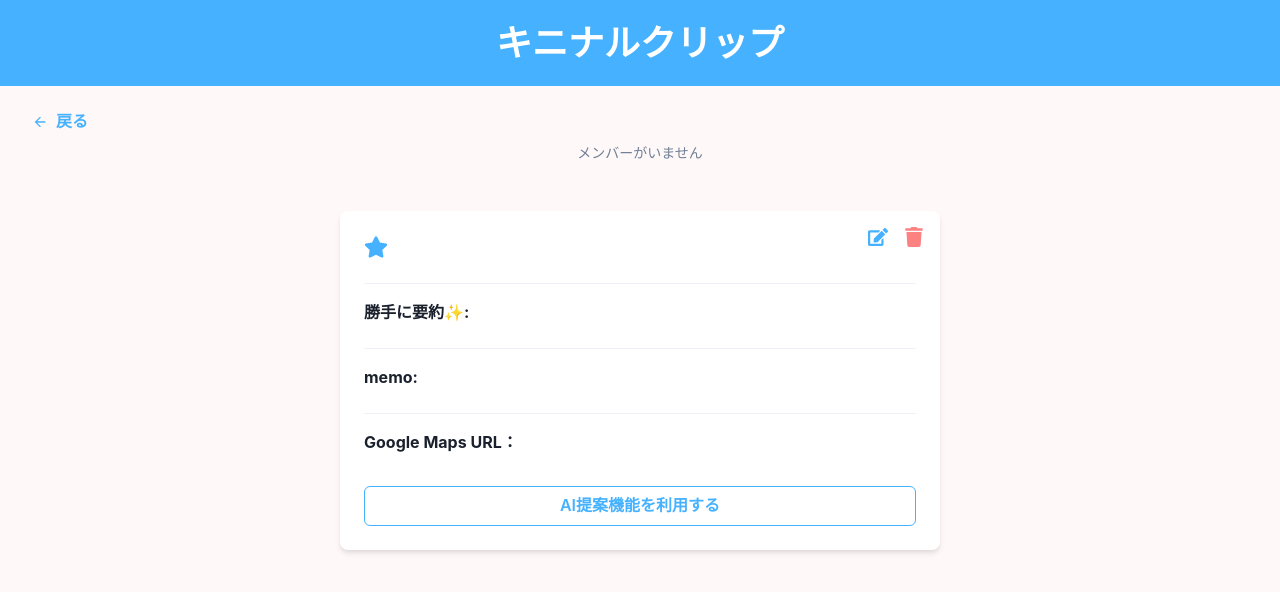
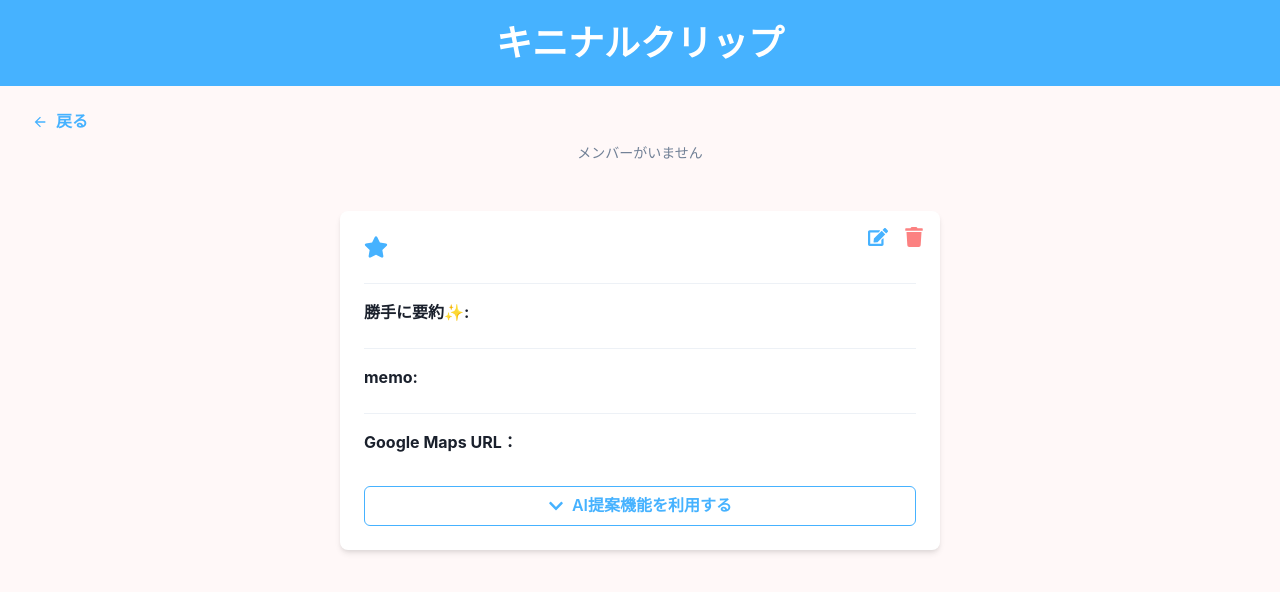
Before and after one commit to Mire0726/kininaru_clip, a Next.js app in the folder frontend/: page /group/1/ideas/1 in a window 1280 px wide. Shown: the top 592 px of the page. Built offline with nearby package versions, Linux system fonts and the light colour scheme; no server answers.

Commit message:
deat: 一旦繋ぎ込み完了

```diff
--- a/frontend/src/app/group/[id]/ideas/[ideaId]/page.tsx
+++ b/frontend/src/app/group/[id]/ideas/[ideaId]/page.tsx
@@ -10,8 +10,12 @@ import { useDeleteIdea } from "@/hooks/useDeleteIdea";
 import { SubHeader } from "@/components/SubHeader";
 import Header from "@/components/header";
 import { useQueryClient } from "@tanstack/react-query";
+import { useFetchRecommend } from "@/hooks/useFetchRecommend";
 import { useToast } from "@chakra-ui/react";
 import { Textarea } from "@chakra-ui/react";
+import { FaChevronDown, FaChevronUp, FaTimes } from "react-icons/fa";
+import { FetchRecommendResponse } from "@/constants/type";
+
 import {
   Button,
   Flex,
@@ -34,6 +38,7 @@ import {
 import { useBreakpointValue } from "@chakra-ui/react";
 import { useRouter } from "next/navigation";
 import { ArrowBackIcon } from "@chakra-ui/icons";
+import RecommendSection from "./recommendSection";
 
 interface Props {
   params: Promise<{ id: string; ideaId: string }>;
@@ -47,6 +52,12 @@ export default function IdeaList({ params }: Props) {
   const { fetchUsers: users } = useFetchUsers(eventId);
   const { fetchEvent: event } = useFetchEvent(eventId);
   const { fetchIdea: idea } = useFetchIdea(eventId, ideaId);
+  const { fetchRecommend: recommends, isLoading } = useFetchRecommend(
+    eventId,
+    ideaId
+  );
+  console.log("recommend", recommends);
+
   const { mutate } = useUpdateIdea();
   const { mutate: deleteIdea } = useDeleteIdea();
   const router = useRouter();
@@ -54,6 +65,7 @@ export default function IdeaList({ params }: Props) {
   const [isEditing, setIsEditing] = useState(false);
   const [editedTitle, setEditedTitle] = useState(idea?.title || "");
   const [editedMemo, setEditedMemo] = useState(idea?.memo || "");
+  const [showRecommend, setShowRecommend] = useState(false);
   useEffect(() => {
     if (idea) {
       setEditedTitle(idea.title || "");
@@ -276,9 +288,15 @@ export default function IdeaList({ params }: Props) {
           color="#46B2FF"
           _hover={{ bg: "#46B2FF", color: "white" }}
           borderRadius="md"
+          onClick={() => setShowRecommend(!showRecommend)}
+          leftIcon={<Icon as={showRecommend ? FaChevronUp : FaChevronDown} />}
+          isLoading={isLoading}
         >
-          AI提案機能を利用する
+          AI提案機能を{showRecommend ? "閉じる" : "利用する"}
         </Button>
+        {showRecommend && (
+          <RecommendSection recommends={recommends} isLoading={isLoading} />
+        )}
       </Box>
     </Flex>
   );
--- /dev/null
+++ b/frontend/src/app/group/[id]/ideas/[ideaId]/recommendSection.tsx
@@ -0,0 +1,45 @@
+import { Box, Text, Link, VStack, Flex, Icon, Spinner } from "@chakra-ui/react";
+import { FaUtensils, FaHotel, FaMapMarkerAlt, FaStar } from "react-icons/fa";
+import { FetchRecommendResponse} from "@/constants/type";
+
+interface RecommendSectionProps {
+  recommends?: FetchRecommendResponse;
+  isLoading: boolean;
+}
+
+const RecommendSection = ({ recommends, isLoading }: RecommendSectionProps) => {
+  if (isLoading) {
+    return <Spinner color="blue.500" size="xl" />;
+  }
+
+  if (!recommends?.recommends.length) {
+    return <Text color="gray.500">おすすめのアイデアはありません。</Text>;
+  }
+
+  return (
+    <VStack spacing={4} align="stretch" mt={4}>
+      {recommends.recommends.map((recommend) => (
+        <Box key={recommend.id} p={4} bg="white" borderRadius="md" boxShadow="md">
+          <Flex justify="space-between">
+            <Text fontSize="lg" fontWeight="bold">
+              おすすめ⭐️ {recommend.name}
+            </Text>
+            <Link href={recommend.url} isExternal>
+              <Icon as={FaStar} color="yellow.500" />
+            </Link>
+          </Flex>
+          <Text fontSize="sm" color="gray.500" mt={2}>
+            {recommend.url}
+          </Text>
+          <Flex mt={2}>
+            <Text whiteSpace="pre-wrap" wordBreak="break-word">
+              おすすめポイント：{recommend.content}
+            </Text>
+          </Flex>
+        </Box>
+      ))}
+    </VStack>
+  );
+};
+
+export default RecommendSection;
--- /dev/null
+++ b/frontend/src/constants/type.tsx
@@ -0,0 +1,15 @@
+export type IdeaTag = "restaurant" | "hotel" | "location" | "other";
+
+// レスポンスの個別アイテムの型
+export interface RecommendItem {
+  id: string;
+  name: string;
+  url: string;
+  idea_id: string;
+  content: string;
+}
+
+// レスポンス全体の型
+export interface FetchRecommendResponse {
+  recommends: RecommendItem[];
+}
--- /dev/null
+++ b/frontend/src/hooks/useFetchRecommend.ts
@@ -0,0 +1,28 @@
+import { useQuery } from "@tanstack/react-query";
+import { API_CONFIG } from "../constants/config";
+import { FetchRecommendResponse} from "../constants/type";
+
+const fetchRecommend = async (
+  eventId: string,
+  ideaId: string
+): Promise<FetchRecommendResponse> => {
+  const response = await fetch(
+    `${API_CONFIG.BASE_URL}/events/${eventId}/ideas/${ideaId}/recommends`
+  );
+  if (!response.ok) {
+    throw new Error("アイデアの取得に失敗しました");
+  }
+  return response.json();
+};
+
+export const useFetchRecommend = (eventId: string, ideaId: string) => {
+  const { data, isLoading } = useQuery<FetchRecommendResponse>({
+    queryKey: ["recommend", eventId, ideaId],
+    queryFn: () => fetchRecommend(eventId, ideaId),
+  });
+
+  return {
+    fetchRecommend: data,
+    isLoading,
+  };
+};
```
